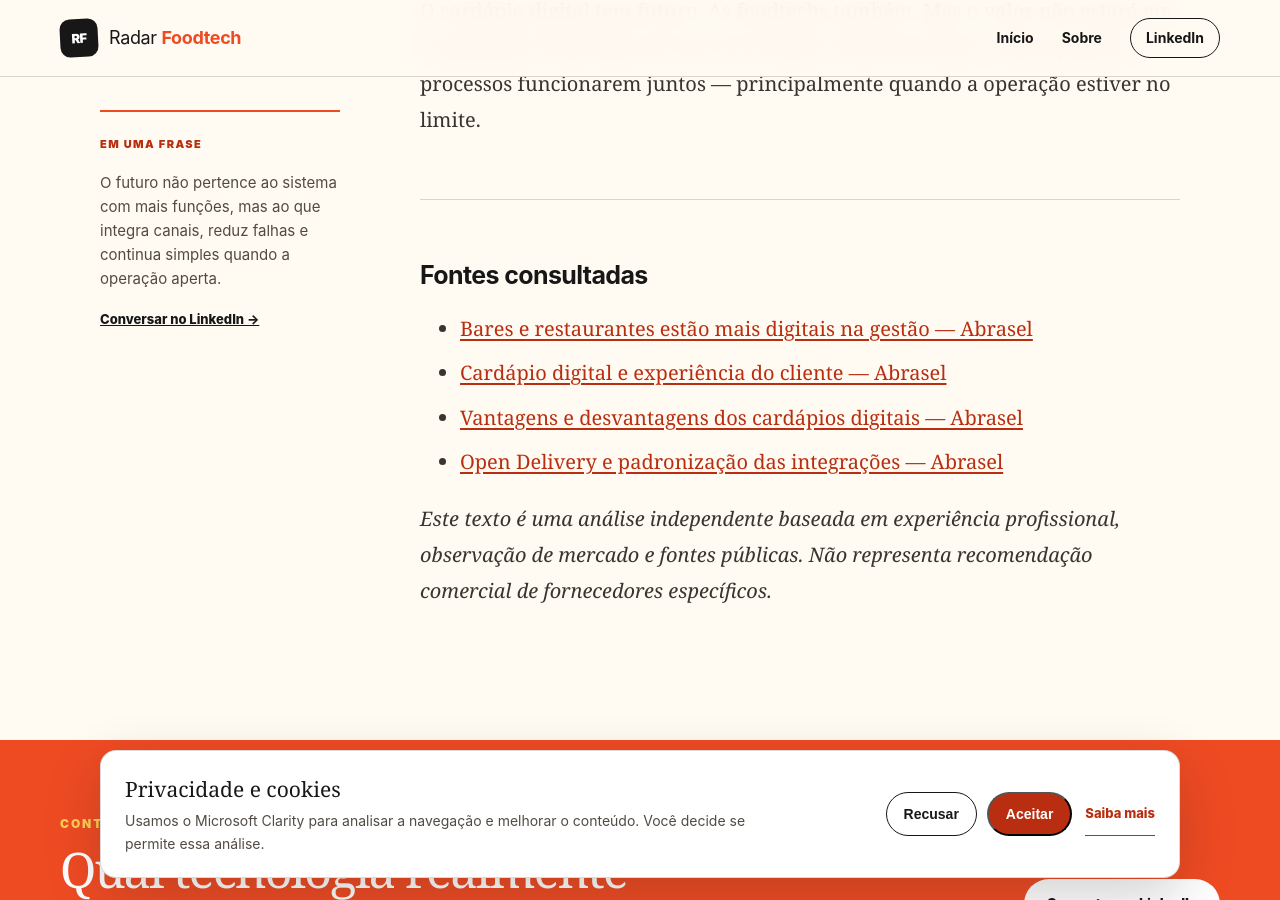
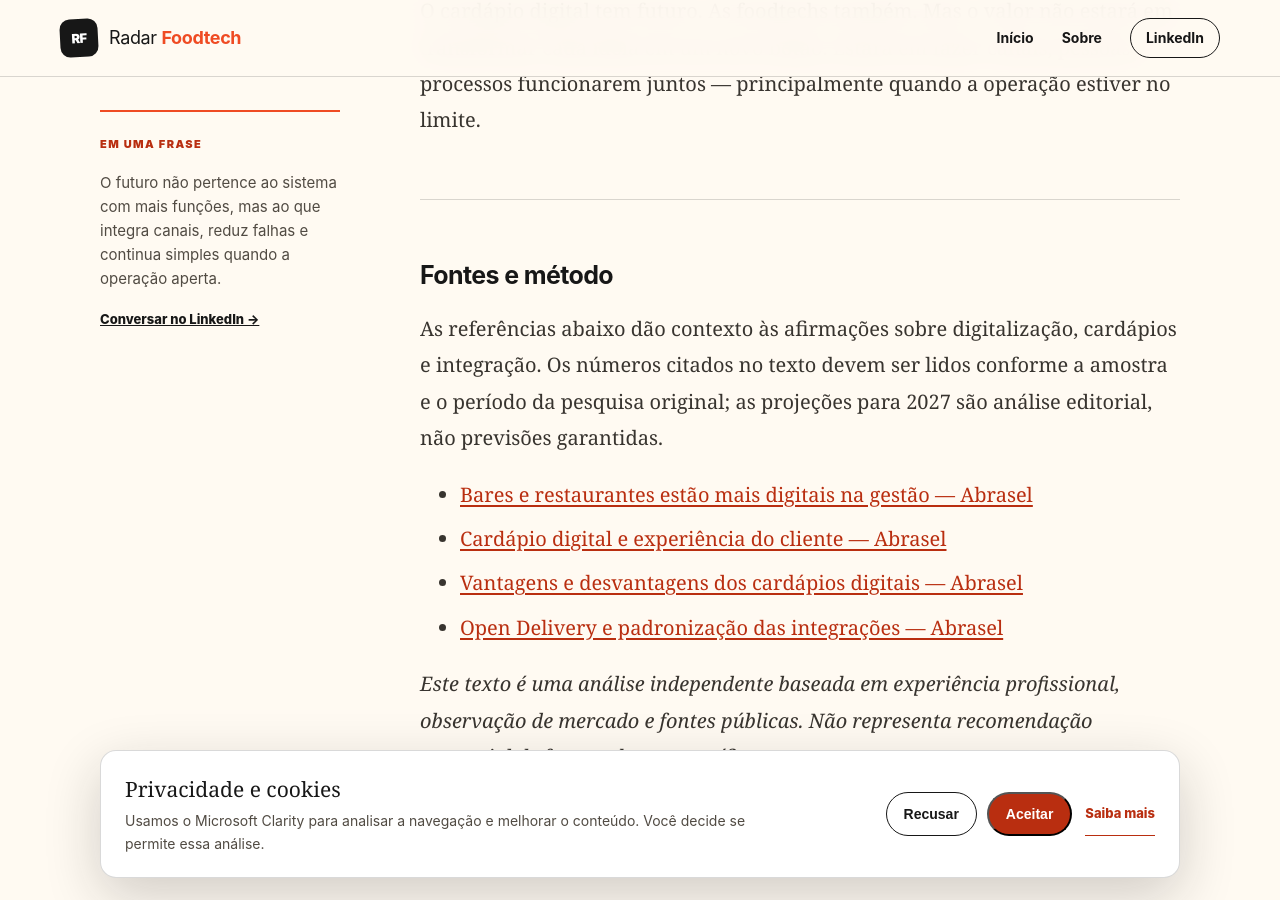
Before and after one commit to inforf/radar-foodtech, a Jekyll site: the page built from _posts/2026-09-22-o-cardapio-digital-ainda-tem-futuro.md, in a window 1280 px wide and 900 px high, scrolled down 7846 px. Built offline with Jekyll 4.4.1, drawn with Linux system fonts in a browser that asks for light colours.

Commit message:
editorial: standardize date and source section

```diff
--- a/_posts/2026-09-22-o-cardapio-digital-ainda-tem-futuro.md
+++ b/_posts/2026-09-22-o-cardapio-digital-ainda-tem-futuro.md
@@ -123,7 +124,9 @@ O cardápio digital tem futuro. As foodtechs também. Mas o valor não estará e
 
 ---
 
-### Fontes consultadas
+### Fontes e método
+
+As referências abaixo dão contexto às afirmações sobre digitalização, cardápios e integração. Os números citados no texto devem ser lidos conforme a amostra e o período da pesquisa original; as projeções para 2027 são análise editorial, não previsões garantidas.
 
 - [Bares e restaurantes estão mais digitais na gestão — Abrasel](https://mg.abrasel.com.br/noticias/noticias/bares-e-restaurantes-estao-mais-digitais-na-gestao-e-mais-presentes-nas-redes-sociais-diz-pesquisa-da-abrasel/)
 - [Cardápio digital e experiência do cliente — Abrasel](https://pe.abrasel.com.br/noticias/noticias/cardapio-digital-uma-opcao-tecnologica-de-olho-na-experiencia-do-cliente/)
```
Also changed, not shown: other parts of _posts/2026-09-22-o-cardapio-digital-ainda-tem-futuro.md (+1 -0 lines).
